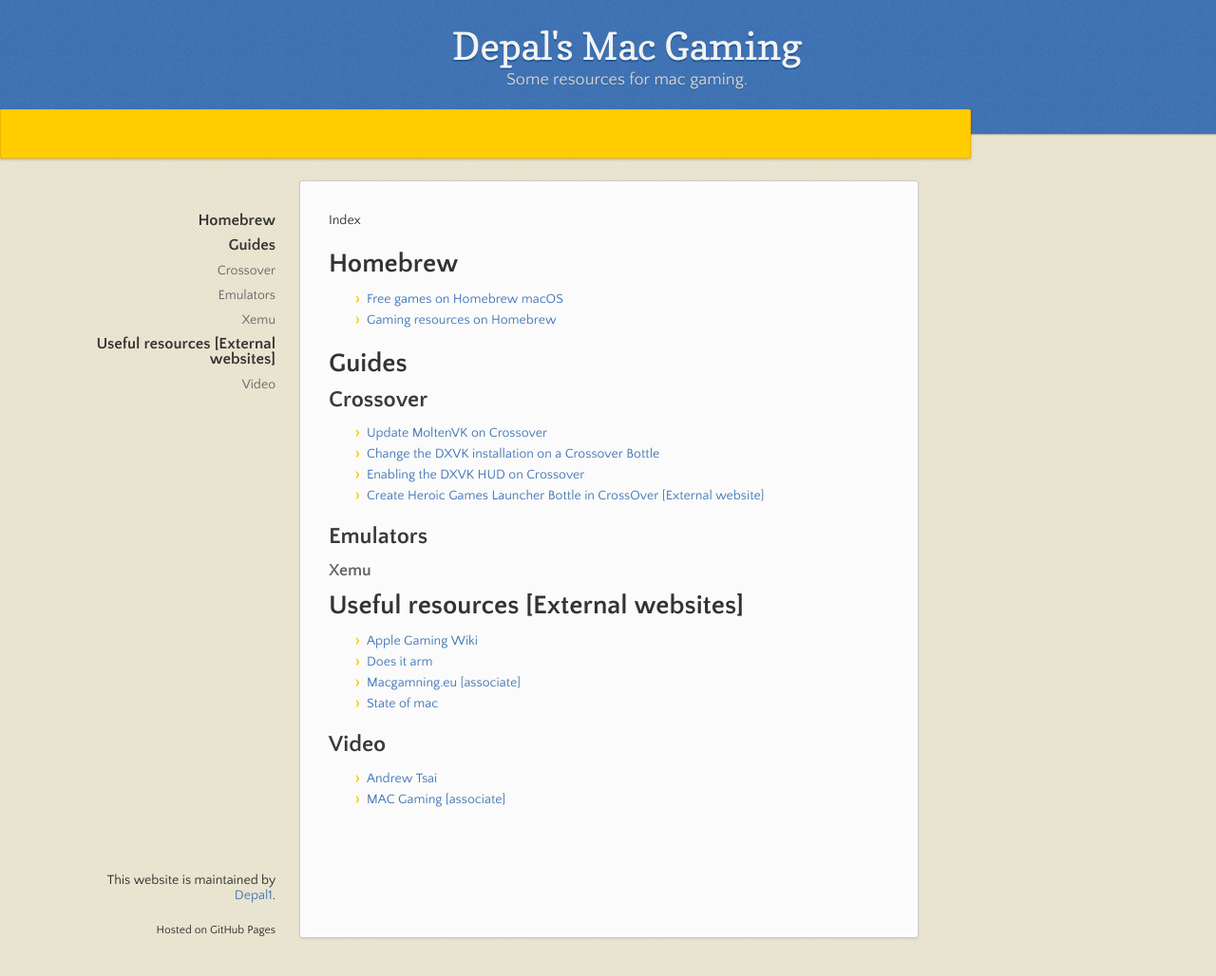
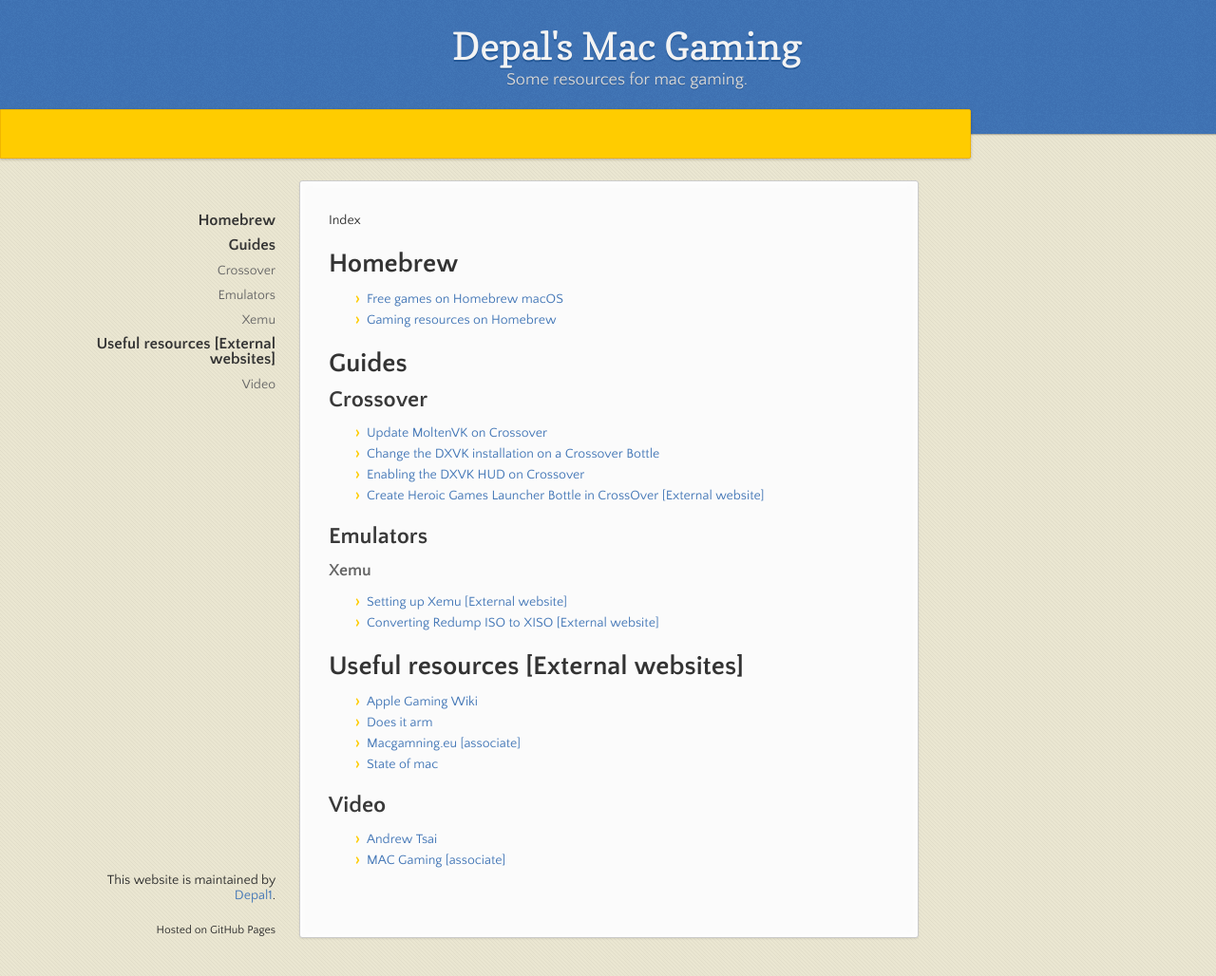
Before and after one commit to Depal1/mac-gaming, a Jekyll site: the page built from index.md, in a window 1280 px wide and 1028 px high. Shown: the whole window at 95% size. Built offline with Jekyll 4.4.1, drawn with Linux system fonts in a browser that asks for light colours.

Commit message:
Update index.md

```diff
--- a/index.md
+++ b/index.md
@@ -19,6 +19,8 @@
 ## Emulators
 
 ### Xemu
+* [Setting up Xemu [External website]](https://www.reddit.com/r/macgaming/comments/sprwab/how_to_setup_xemu_for_macs/)
+* [Converting Redump ISO to XISO [External website]](https://www.reddit.com/r/macgaming/comments/sin4nu/how_to_convert_an_xbox_iso_to_xiso_and_apply_mods/)
 
 # Useful resources [External websites]
 * [Apple Gaming Wiki](https://www.applegamingwiki.com/wiki/Home)
```
